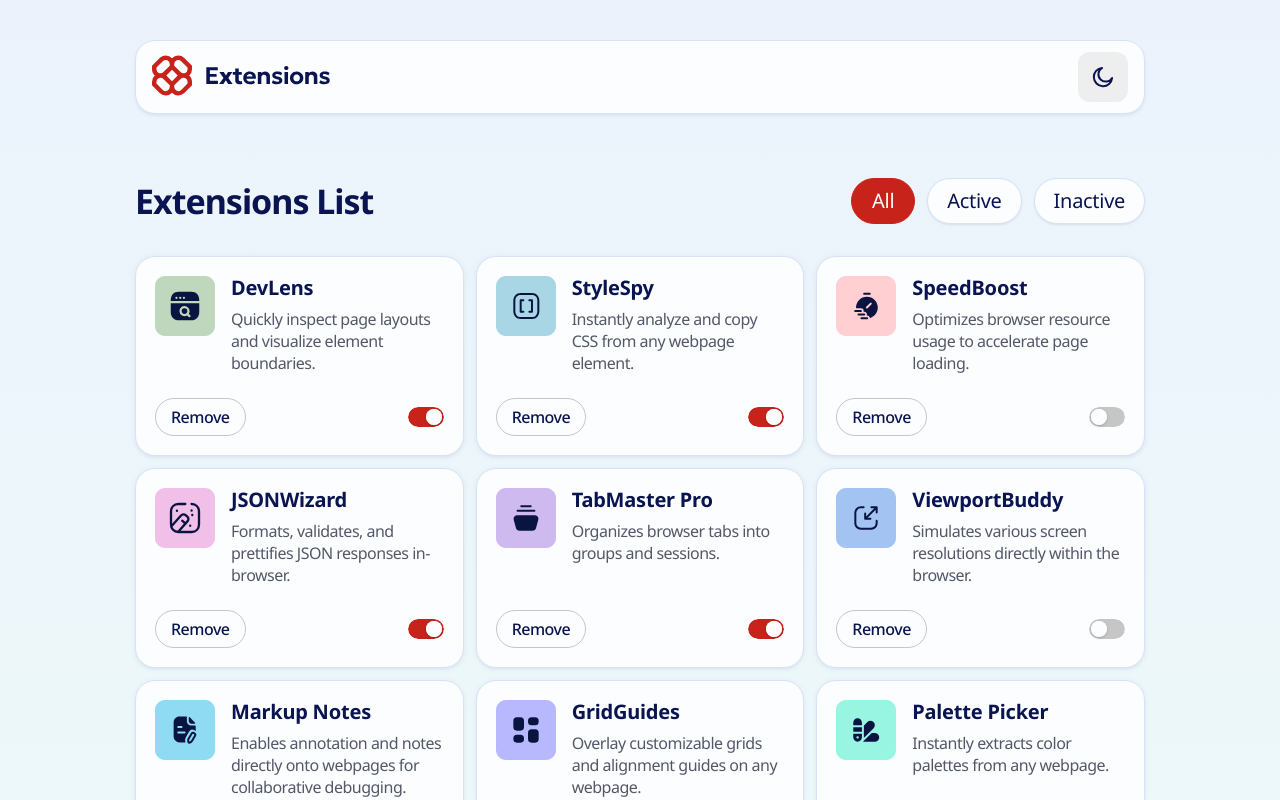
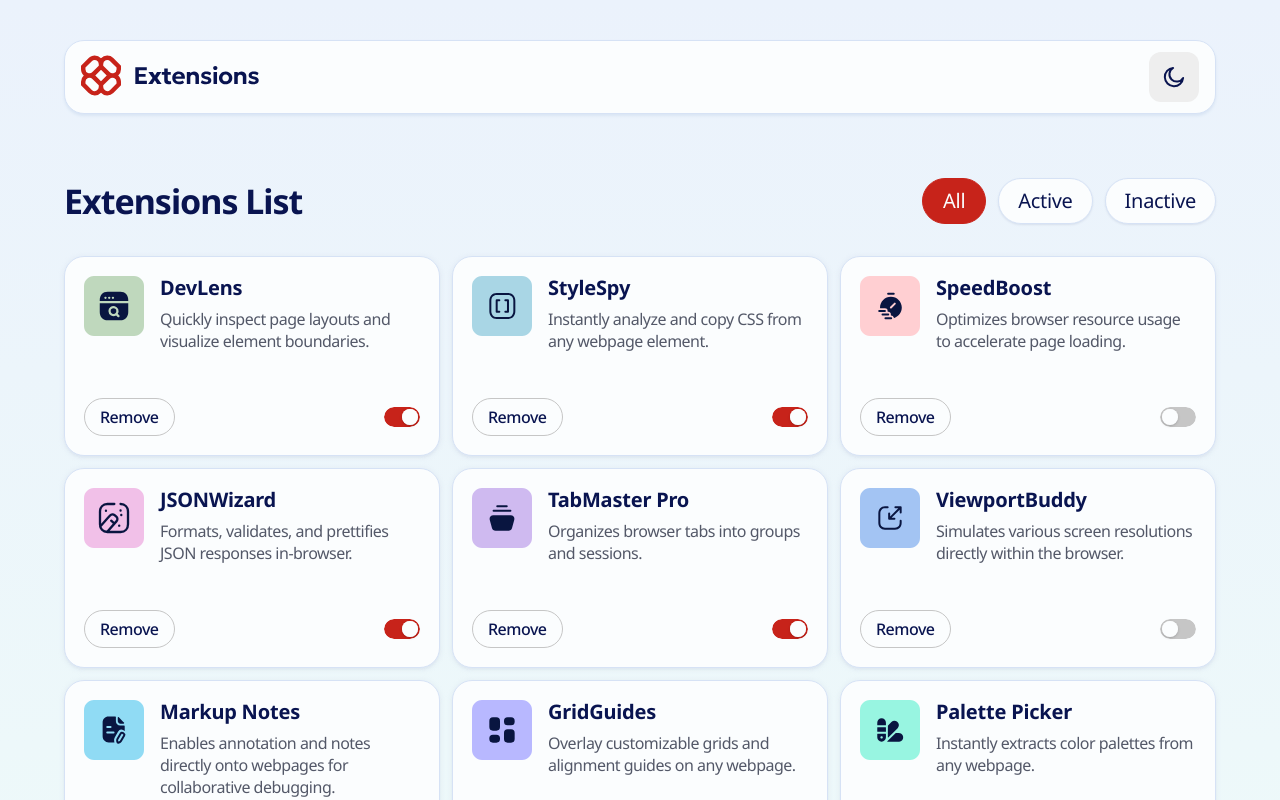
Before and after one commit to FerdinandoGeografo/browser-extensions-manager-ui, an Angular app: page /extensions in a window 1280 px wide. Shown: the top 800 px of the page. Built offline with nearby package versions, Linux system fonts and the light colour scheme.

Commit message:
fix: minor style fix and responsiveness handling

```diff
--- a/public/scss/components/_dialog.scss
+++ b/public/scss/components/_dialog.scss
@@ -1,3 +1,4 @@
+@use '../media-queries' as *;
 @use '@angular/material' as mat;
 
 html {
@@ -5,7 +6,7 @@ html {
     container-color: light-dark(var(--neutral-0), var(--neutral-800)),
     container-shape: 2rem,
     container-min-width: 40rem,
-    container-small-max-width: 32rem,
+    container-small-max-width: 100%,
     container-max-width: 40rem,
     headline-padding: 3.2rem 3.2rem 1.6rem,
     with-actions-content-padding: 0 3.2rem 2.4rem,
@@ -41,4 +42,14 @@ html {
   .mdc-dialog__actions {
     border: 0;
   }
+
+  @include respond(phone) {
+    @include mat.dialog-overrides((
+      container-min-width: auto,
+    ));
+
+    .mdc-dialog__surface {
+      width: calc(100% - 3.2rem);
+    }
+  }
 }
--- a/public/scss/components/_slide-toggle.scss
+++ b/public/scss/components/_slide-toggle.scss
@@ -8,7 +8,7 @@ html {
   }
 
   .mdc-switch--unselected .mdc-switch__track, .mdc-switch--selected .mdc-switch__track {
-    &::before, &::after {
+    &, &::before, &::after {
       transition: box-shadow .5s ease-in-out, background .5s ease-in-out;
     }
   }
--- a/src/app/app.scss
+++ b/src/app/app.scss
@@ -2,23 +2,25 @@
 
 :host {
   min-height: 100vh;
+  max-width: 144rem;
+  width: 100%;
+  margin-inline: auto;
+
   display: flex;
   flex-direction: column;
   gap: 6.4rem;
-  padding: 4rem 13.5rem 6.4rem;
+  padding: 4rem 13.5rem 2.4rem;
+
+  @include mixin.respond(desktop) {
+    padding-inline: 6.4rem;
+  }
 
   @include mixin.respond(tablet) {
     gap: 4rem;
-    padding: 2.4rem 3.2rem 6.4rem;
+    padding: 2.4rem 3.2rem 2.4rem;
   }
 
   @include mixin.respond(phone) {
-    padding: 2.4rem 1.6rem 6.4rem;
-  }
-
-  .main {
-    max-width: 144rem;
-    width: 100%;
-    margin-inline: auto;
+    padding-inline: 1.6rem;
   }
 }
--- a/src/app/extensions/ui/confirm-modal/confirm-modal.html
+++ b/src/app/extensions/ui/confirm-modal/confirm-modal.html
@@ -15,7 +15,7 @@
     Cancel
   </button>
   <button
-    class="btn btn--primary"
+    class="btn btn--danger"
     matButton="filled"
     aria-label="Remove {{ extensionName }}"
     [mat-dialog-close]="true"
```
Also changed, not shown: src/app/shared/models/extension.model.ts (+4 -4 lines).
